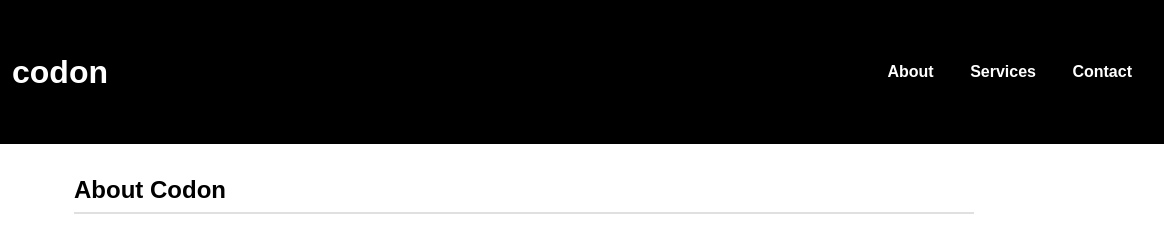
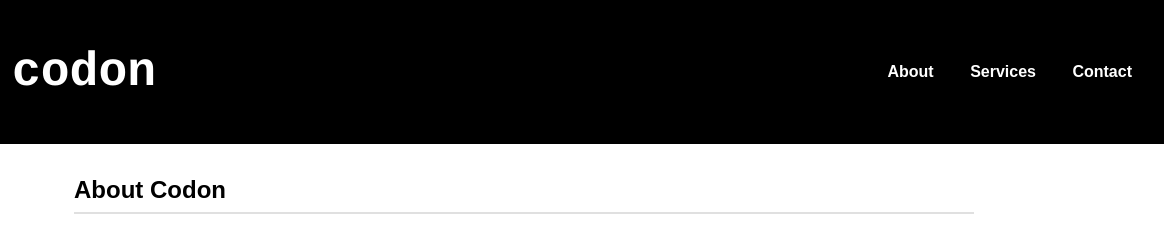
Before and after one commit to grsr/codon-website, a plain HTML site: page index.html in a window 1280 px wide. Shown: the top 231 px of the page, 116-1280 px from the left. Drawn offline with Linux system fonts and the light colour scheme.

Commit message:
i am a web designer now

```diff
--- a/index.html
+++ b/index.html
@@ -41,6 +41,11 @@
       margin-right: 1rem;
       background-color: var(--gray-light);
       border-radius: 50%;
+    }
+
+    .name {
+        font-family: Courier, sans-serif;
+        font-size: 3rem;
     }
 
     h1 {
@@ -109,7 +114,7 @@
   <header>
     <div class="logo">
       <img src="codon-icon.png" alt="Codon Logo" />
-      <h1>codon</h1>
+      <h1 class="name">codon</h1>
     </div>
     <nav>
       <a href="#about">About</a>
```
